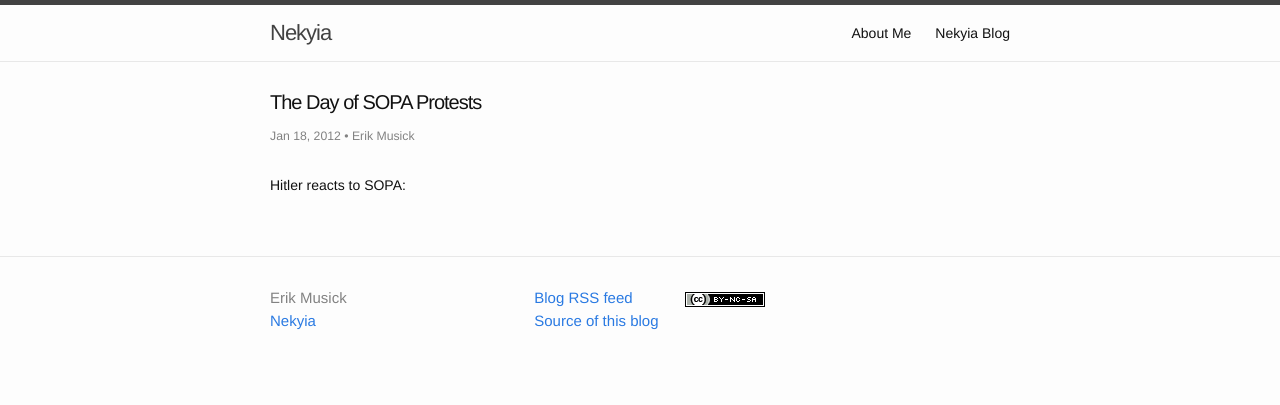
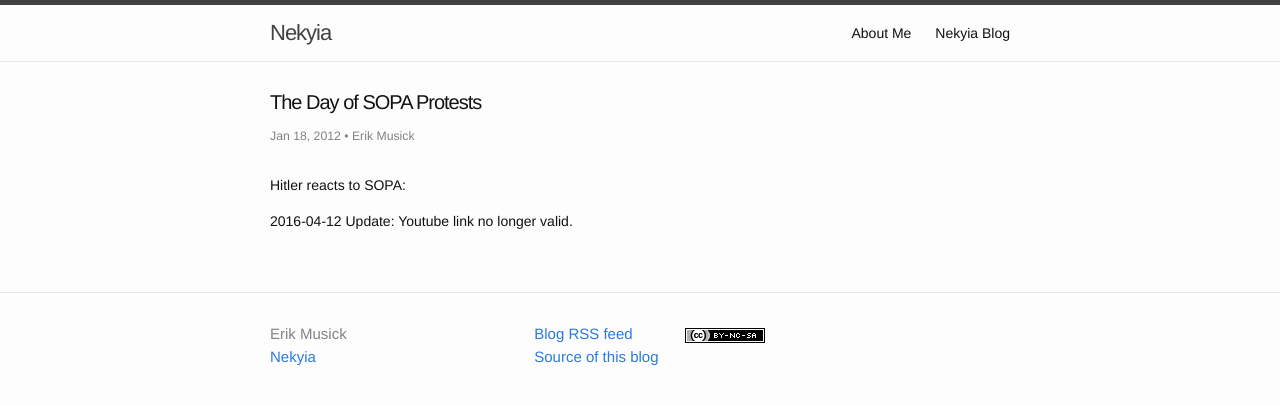
Before and after one commit to emusick/emusick.github.io, a Jekyll site: the page built from _posts/2012-01-18-the-day-of-sopa-protests.md, in a window 1280 px wide. Shown: the top 405 px of the page. Built offline with Jekyll 4.4.1, drawn with Linux system fonts in a browser that asks for light colours.

Commit message:
Update 2012-01-18-the-day-of-sopa-protests.md
Removed link

```diff
--- a/_posts/2012-01-18-the-day-of-sopa-protests.md
+++ b/_posts/2012-01-18-the-day-of-sopa-protests.md
@@ -13,4 +13,4 @@
 ---
 Hitler reacts to SOPA:
 
-<span class="embed-youtube" style="text-align:center; display: block;"></span>
+2016-04-12 Update: Youtube link no longer valid.
```
